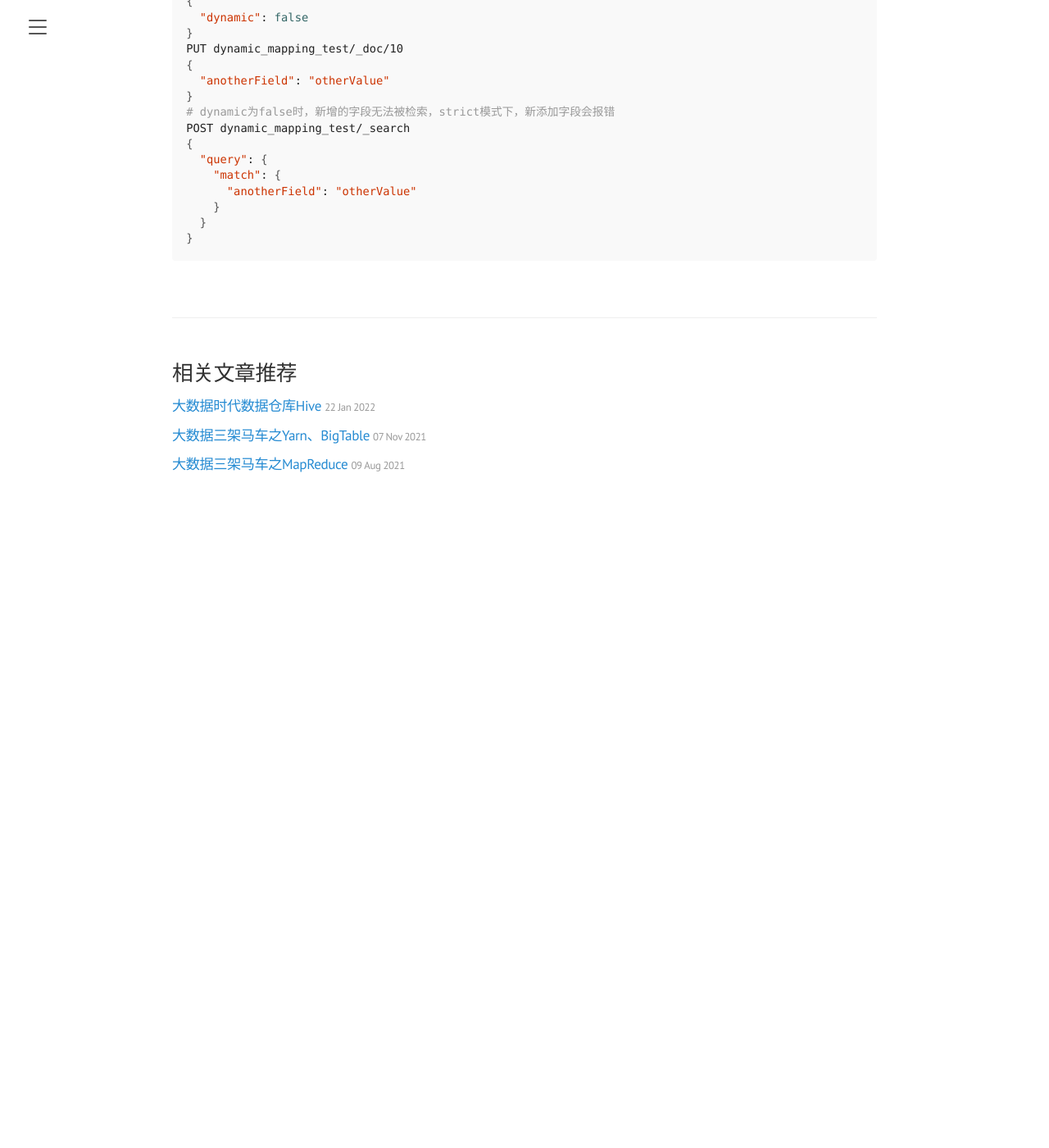
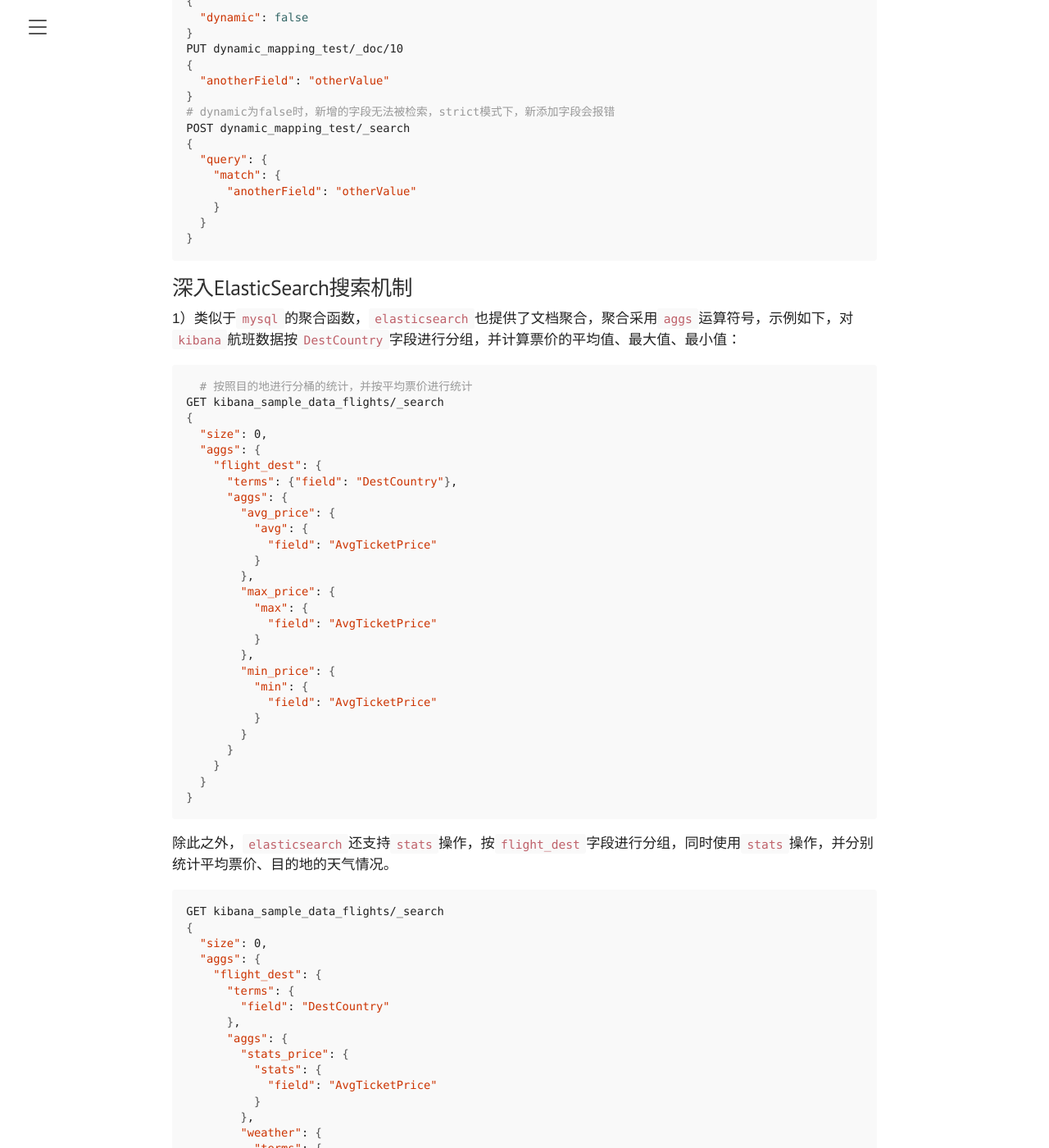
Before and after one commit to dongma/dongma.github.io, a Jekyll site: the page built from _posts/2022-11-01-elasticsearch.md, in a window 1280 px wide and 1400 px high, scrolled down 4185 px. Shown: the whole window at 82% size. Built offline with Jekyll 4.4.1, drawn with Linux system fonts in a browser that asks for light colours; before the commit the page ends 4815 px from its top, so only the background shows below that; some of the changed text lies outside the part shown.

````diff
--- a/_posts/2022-11-01-elasticsearch.md
+++ b/_posts/2022-11-01-elasticsearch.md
@@ -175,3 +175,61 @@
   }
 }
 ```
+## 深入ElasticSearch搜索机制
+1）类似于`mysql`的聚合函数，`elasticsearch`也提供了文档聚合，聚合采用`aggs`运算符号，示例如下，对`kibana`航班数据按`DestCountry`字段进行分组，并计算票价的平均值、最大值、最小值：
+  ```bash
+  # 按照目的地进行分桶的统计，并按平均票价进行统计
+GET kibana_sample_data_flights/_search
+{
+  "size": 0,
+  "aggs": {
+    "flight_dest": {
+      "terms": {"field": "DestCountry"},
+      "aggs": {
+        "avg_price": {
+          "avg": {
+            "field": "AvgTicketPrice"
+          }
+        },
+        "max_price": {
+          "max": {
+            "field": "AvgTicketPrice"
+          }
+        },
+        "min_price": {
+          "min": {
+            "field": "AvgTicketPrice"
+          }
+        }
+      }
+    }
+  }
+}
+```
+除此之外，`elasticsearch`还支持`stats`操作，按`flight_dest`字段进行分组，同时使用`stats`操作，并分别统计平均票价、目的地的天气情况。
+```bash
+GET kibana_sample_data_flights/_search
+{
+  "size": 0,
+  "aggs": {
+    "flight_dest": {
+      "terms": {
+        "field": "DestCountry"
+      },
+      "aggs": {
+        "stats_price": {
+          "stats": {
+            "field": "AvgTicketPrice"
+          }
+        },
+        "weather": {
+          "terms": {
+            "field": "DestWeather",
+            "size": 5
+          }
+        }
+      }
+    }
+  }
+}
+```
````
